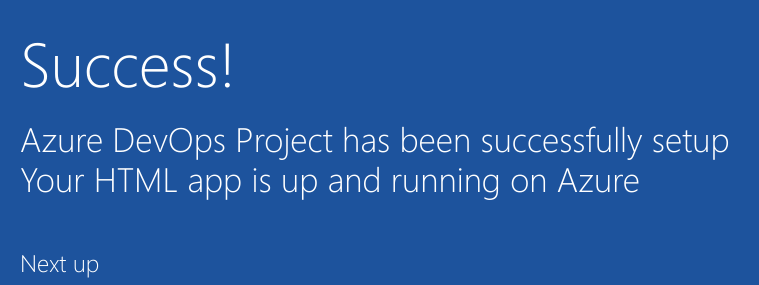
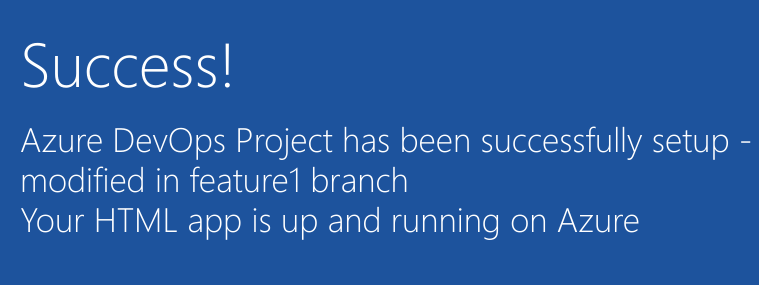
Before and after one commit to prasadnl/sample-project, a plain HTML site: page index.html in a window 1280 px wide. Shown: the part 352-637 px from the top of the page, 205-964 px from the left. Drawn offline with Linux system fonts and the light colour scheme.

Commit message:
Modified desciption line 1 in feature1 branch

```diff
--- a/index.html
+++ b/index.html
@@ -19,7 +19,7 @@
         </div>
             <div class="content-body">
                 <div class="success-text">Success!</div>
-                <div class="description line-1"> Azure DevOps Project has been successfully setup</div>
+                <div class="description line-1"> Azure DevOps Project has been successfully setup - modified in feature1 branch</div>
                 <div class="description line-2"> Your HTML app is up and running on Azure</div>
                 <div class="next-steps-container">
                     <div class="next-steps-header">Next up</div>
```
